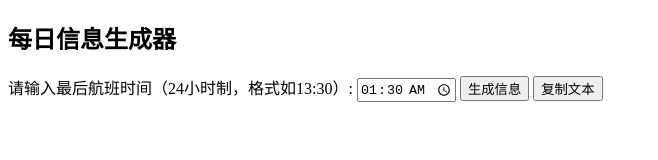
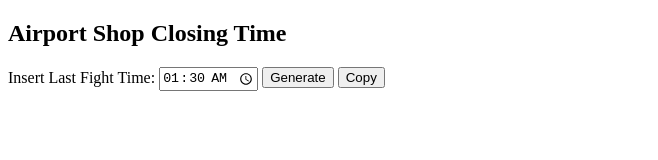
Before and after one commit to SmartProfits/flight, a plain HTML site: page index.html in a window 1280 px wide. Shown: the whole page, without its empty margins (0-658 px from the left). Drawn offline with Linux system fonts and the light colour scheme.

Commit message:
Update index.html

```diff
--- a/index.html
+++ b/index.html
@@ -6,13 +6,13 @@
     <title>每日信息生成器</title>
 </head>
 <body>
-    <h2>每日信息生成器</h2>
+    <h2>Airport Shop Closing Time</h2>
 
-    <label for="lastFlightTime">请输入最后航班时间（24小时制，格式如13:30）:</label>
+    <label for="lastFlightTime">Insert Last Fight Time:</label>
     <input type="time" id="lastFlightTime" value="01:30">
 
-    <button onclick="generateMessage()">生成信息</button>
-    <button onclick="copyText()">复制文本</button>
+    <button onclick="generateMessage()">Generate</button>
+    <button onclick="copyText()">Copy</button>
 
     <p id="outputMessage" style="white-space: pre-wrap;"></p>
 
```
